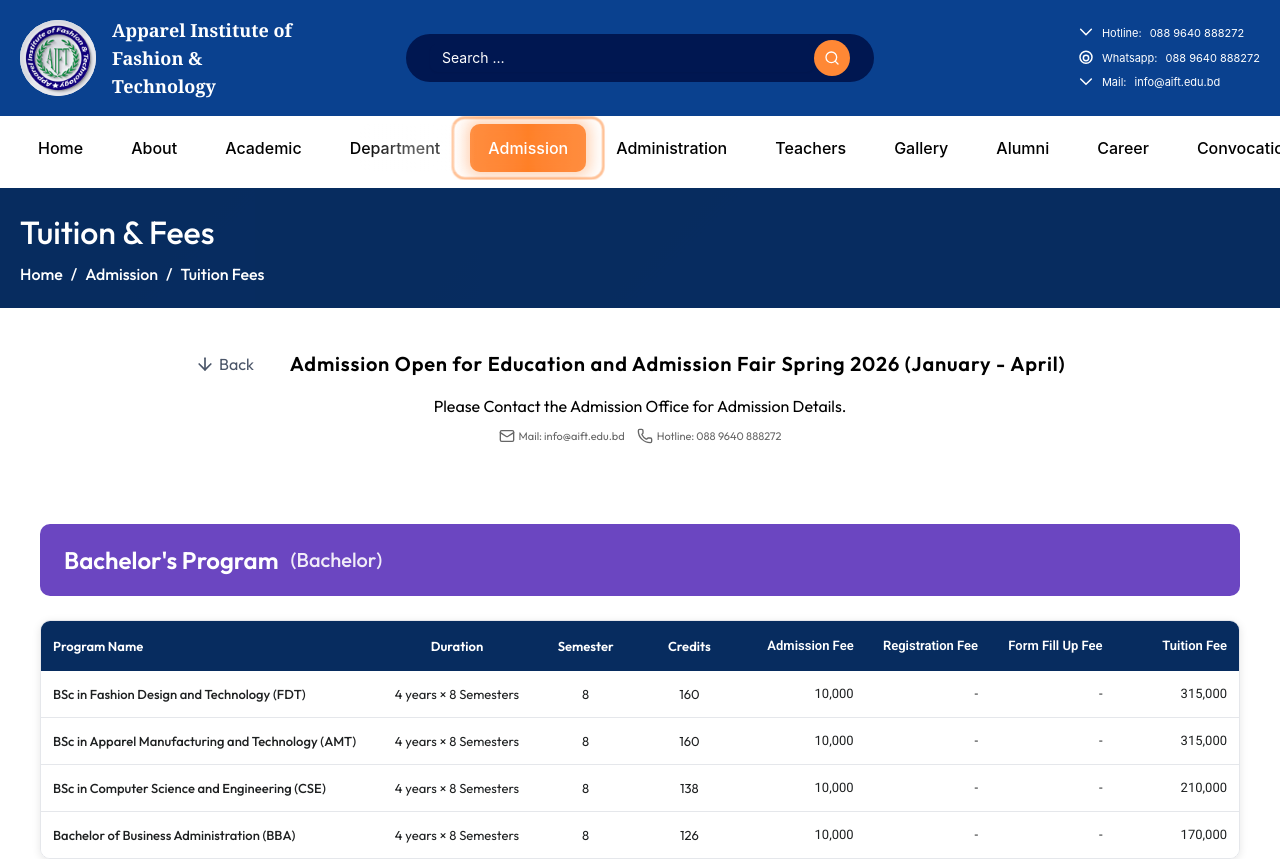
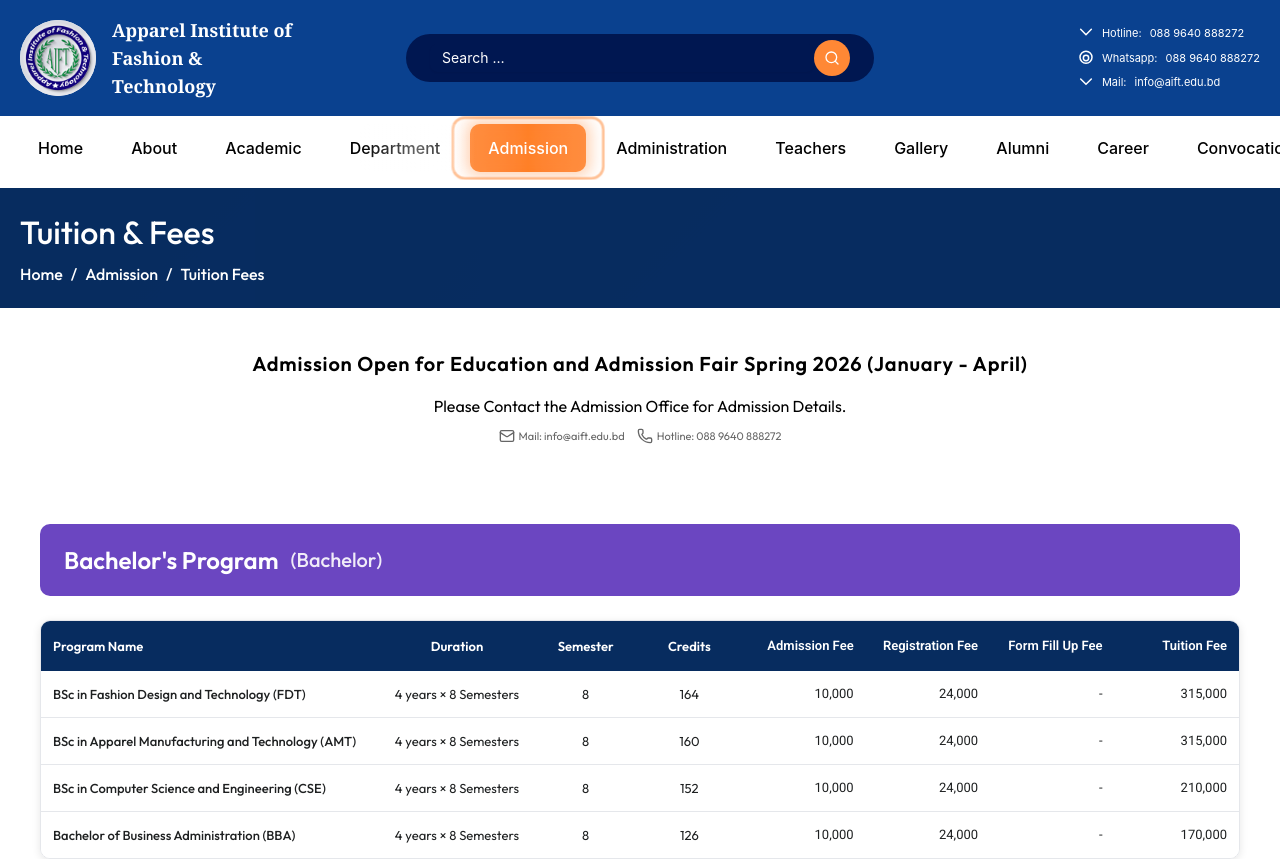
Before and after one commit to mamunurrashid420/university-frontend, a Next.js app: page /admission/tuition-fees in a window 1280 px wide. Shown: the top 859 px of the page. Built offline with nearby package versions, Linux system fonts and the light colour scheme.

Commit message:
updated data

```diff
--- a/app/admission/tuition-fees/page.tsx
+++ b/app/admission/tuition-fees/page.tsx
@@ -1,7 +1,6 @@
 'use client';
 
-import Link from 'next/link';
-import { ArrowLeft, Mail, Phone } from 'lucide-react';
+import { Mail, Phone } from 'lucide-react';
 import TuitionFeesTable from '@/components/TuitionFeesTable';
 
 export default function TuitionFeesPage() {
@@ -39,11 +38,7 @@
       {/* Announcement Section */}
       <div className="relative w-full max-w-[930px] mt-10 mx-auto flex flex-col items-center gap-4 z-10 px-5 max-[1920px]:w-[90%] max-md:mt-5 max-md:w-[95%] max-md:px-4">
         <div className="w-full flex flex-row items-center gap-4 max-md:flex-col max-md:items-start max-md:gap-3">
-          <Link href="/admission" className="flex flex-row items-center gap-1 no-underline shrink-0 hover:opacity-70 max-md:self-start">
-            <ArrowLeft className="w-5 h-5 -rotate-90 text-[#4A5568] shrink-0" />
-            <span className="font-['Outfit'] font-normal text-base leading-5 text-[#4A5568] max-md:text-sm">Back</span>
-          </Link>
-          <h2 className="flex-1 h-auto min-h-8 font-['Outfit'] font-semibold text-2xl leading-8 tracking-[0.04em] text-black text-center m-0 max-[1920px]:w-full max-[1920px]:text-xl max-md:text-left max-md:w-full max-md:text-lg max-md:leading-[1.4] max-md:tracking-normal">
+          <h2 className="flex-1 h-auto min-h-8 font-['Outfit'] font-semibold text-2xl leading-8 tracking-[0.04em] text-black text-center m-0 whitespace-nowrap max-[1920px]:w-full max-[1920px]:text-xl max-md:text-left max-md:w-full max-md:text-lg max-md:leading-[1.4] max-md:tracking-normal max-md:whitespace-normal">
             Admission Open for Education and Admission Fair Spring 2026 (January - April)
           </h2>
         </div>
--- a/components/TuitionFeesTable.tsx
+++ b/components/TuitionFeesTable.tsx
@@ -32,8 +32,9 @@
         name: 'BSc in Fashion Design and Technology (FDT)',
         duration: '4 years × 8 Semesters',
         totalSemester: 8,
-        totalCredit: 160,
+        totalCredit: 164,
         admissionFee: 10000,
+        registrationFee: 24000,
         tuitionFee: 315000,
       },
       {
@@ -42,14 +43,16 @@
         totalSemester: 8,
         totalCredit: 160,
         admissionFee: 10000,
+        registrationFee: 24000,
         tuitionFee: 315000,
       },
       {
         name: 'BSc in Computer Science and Engineering (CSE)',
         duration: '4 years × 8 Semesters',
         totalSemester: 8,
-        totalCredit: 138,
+        totalCredit: 152,
         admissionFee: 10000,
+        registrationFee: 24000,
         tuitionFee: 210000,
       },
       {
@@ -58,6 +61,7 @@
         totalSemester: 8,
         totalCredit: 126,
         admissionFee: 10000,
+        registrationFee: 24000,
         tuitionFee: 170000,
       },
     ],
@@ -73,7 +77,7 @@
         totalCredit: 60,
         admissionFee: 10000,
         registrationFee: 18670,
-        tuitionFee: 105000,
+        tuitionFee: 145000,
       },
       {
         name: 'MBA in Apparel Merchandising (AM)',
@@ -82,7 +86,7 @@
         totalCredit: 60,
         admissionFee: 10000,
         registrationFee: 18670,
-        tuitionFee: 105000,
+        tuitionFee: 130000,
       },
       {
         name: 'Ex-MBA in Apparel Merchandising (AM)',
```
